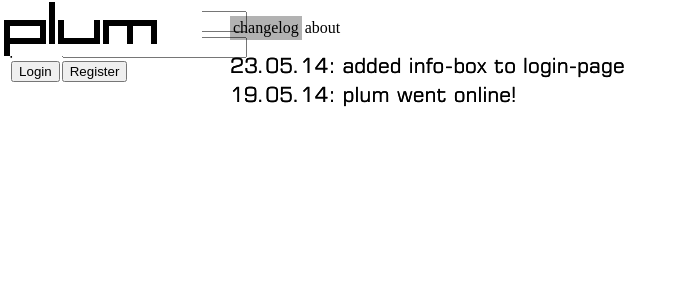
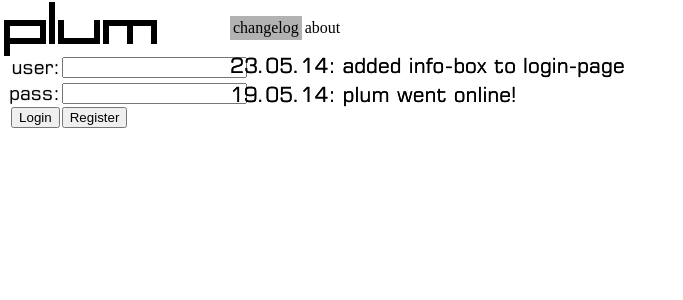
Before and after one commit to t-nil/plum, a PHP site: page /login.php in a window 1280 px wide. Shown: the top 300 px of the page, without its empty margins (0-683 px from the left). Run offline with PHP 8.4, Linux system fonts and the light colour scheme.

Commit message:
fixed position of login-div
Signed-off-by: nakami <wirelessbrain@gmx.de>

```diff
--- a/css/plum.css
+++ b/css/plum.css
@@ -22,6 +22,10 @@ div#logo{
   	left:4px;
 }
 
+div#login{
+	position:absolute;
+	top:54px;
+}
 
 div#content{
 	-moz-user-select: -moz-none;
```
